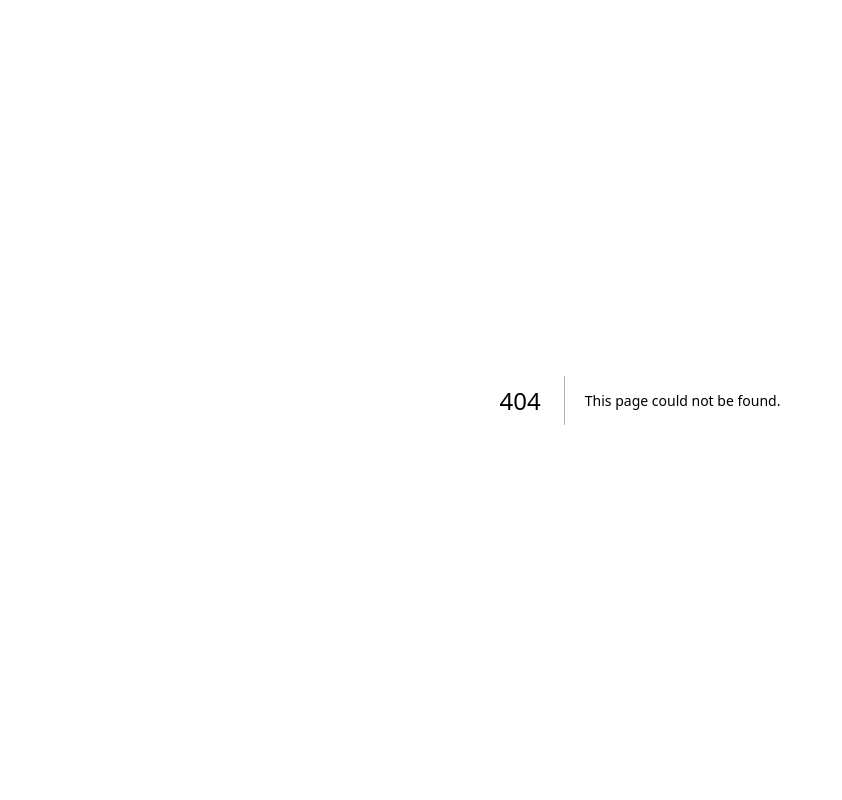
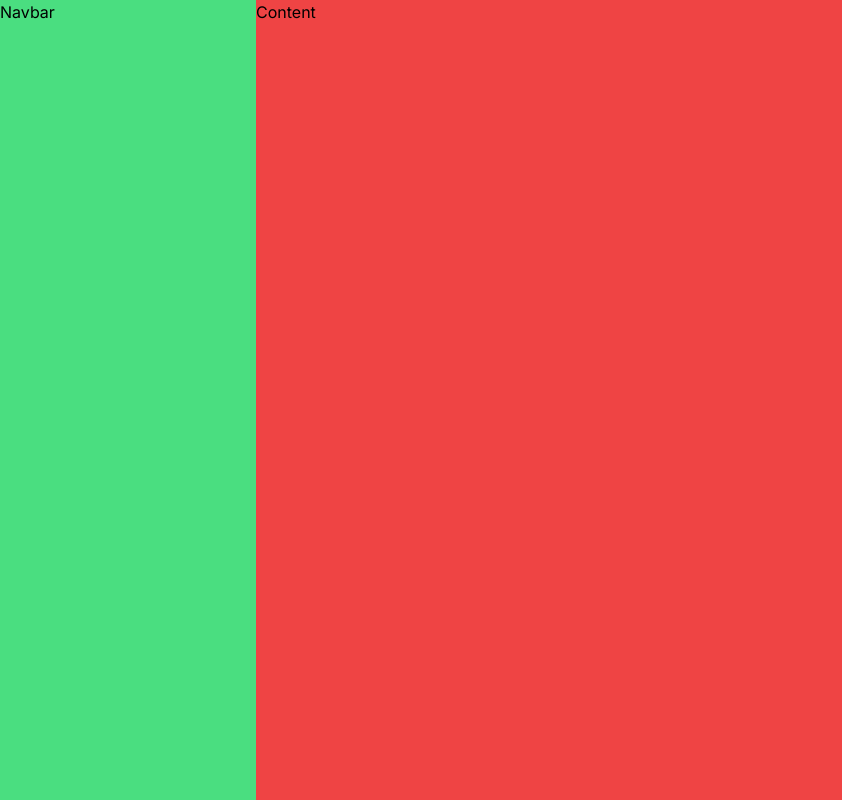
Before and after one commit to emersonjds/nextjs-tw, a Next.js app: page /spaces in a window 1280 px wide. Before the commit this address had no page. Shown: the whole page, without its empty margins (0-842 px from the left). Built offline with nearby package versions, Linux system fonts and the light colour scheme.

Commit message:
undesrtanding spaces

```diff
--- /dev/null
+++ b/src/app/spaces/page.tsx
@@ -0,0 +1,12 @@
+export default function Space() {
+  return (
+    <>
+      <div className="flex min-h-screen">
+        <div className="w-1/5 bg-green-400">Navbar</div>
+        <div className="w-4/5 bg-red-500">Content</div>
+      </div>
+    </>
+  );
+}
+
+// sempre que utilizar m-h-screen ou h-screen, o componente pai deve ter a classe min-h-screen, dessa forma o componente filho irá ocupar toda a tela
```
